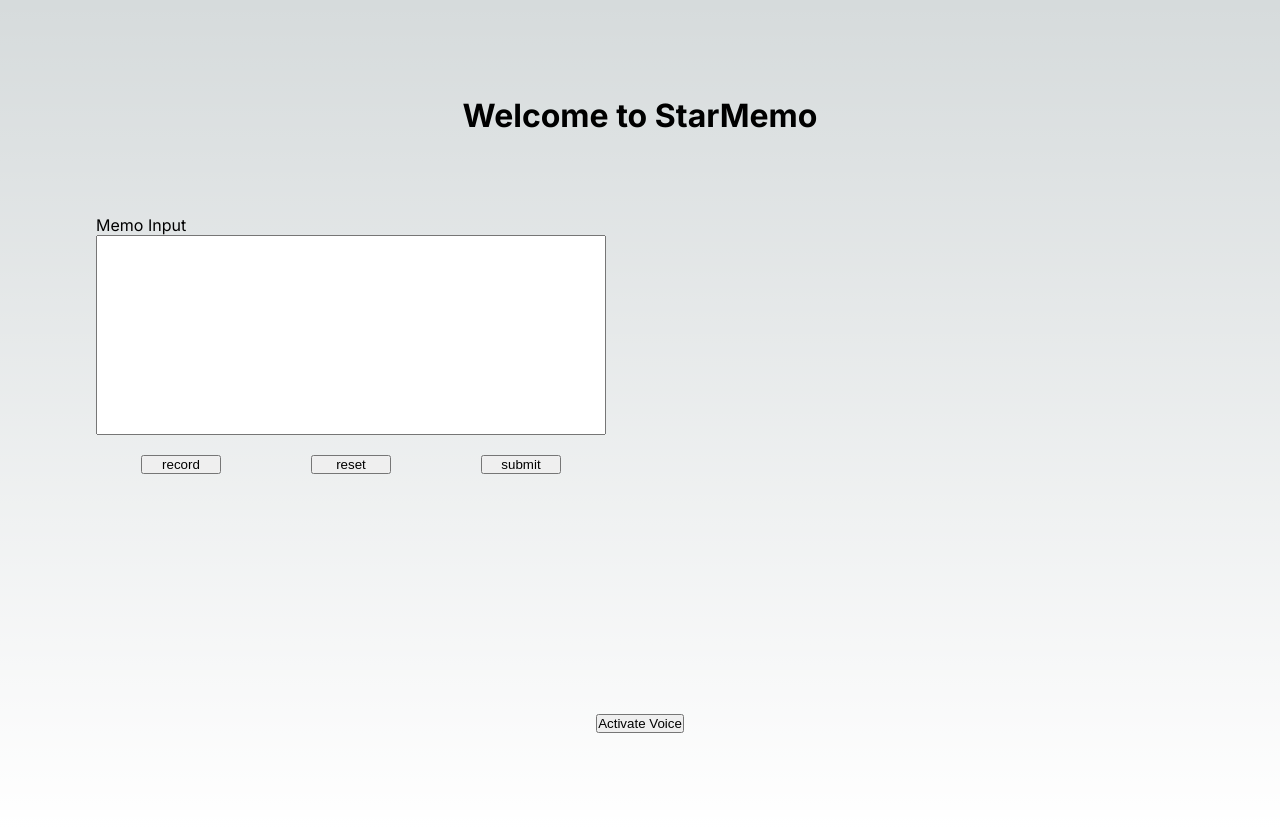
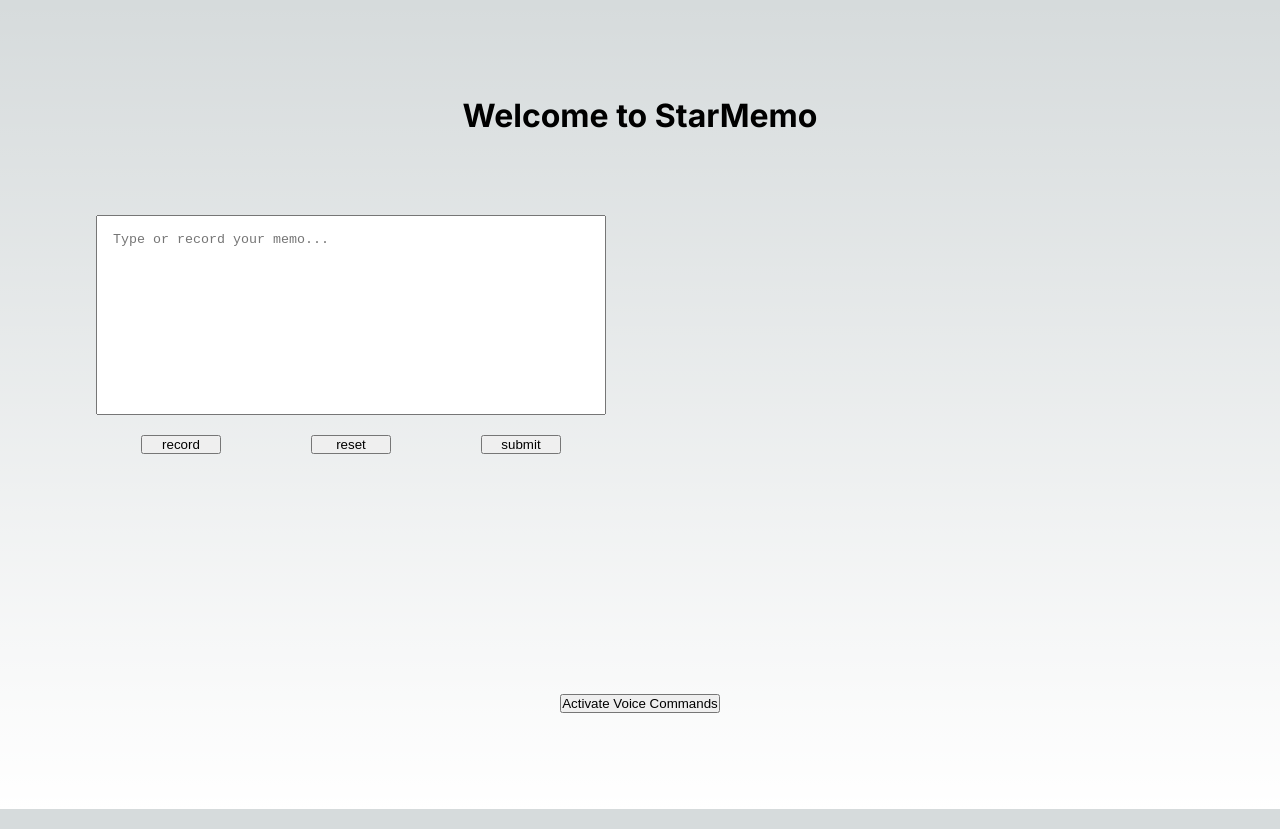
Before and after one commit to ndubs18/StarMemo, a Next.js app: page / in a window 1280 px wide. Built offline with nearby package versions, Linux system fonts and the light colour scheme.

Commit message:
altered the way we initialize web speech apis to avoid 'window not defined' error

```diff
--- a/src/app/components/MemoItem.tsx
+++ b/src/app/components/MemoItem.tsx
@@ -13,7 +13,8 @@ export let MemoItem = ({memoItem, memos, setMemos} : {memoItem : Memo, memos: Me
 
     return (
         <li className={styles.memoItem}>
-            <p>#{memoItem.id + 1}{' ' + memoItem.createdDate}{' '+memoItem.memo}</p>
+            <p>#{memoItem.id + 1}{' ' + memoItem.createdDate}</p>
+            <button>Play</button>
             <button onClick={removeMemo}>X</button>
         </li>
     )
--- a/src/app/home.ts
+++ b/src/app/home.ts
@@ -1,4 +1,18 @@
-function formatDate(date : Date) {
+import { Memo } from "./types/home"
+
+let setSpeechEventListeners = (recognition : any, setMemoInputText : (memos : string) => void) => {
+    recognition.addEventListener("audiostart", (event : Event)=>{
+        console.log("Listening...")
+      })
+      recognition.addEventListener("audioend", (event : Event)=>{
+        console.log("Not listening")
+      })
+      recognition.addEventListener("result", (event : any) => {
+        const words = event.results[0][0].transcript;
+        setMemoInputText(words);
+})}
+
+let formatDate = (date : Date) => {
     let newDate = '';
     let month = date.getMonth() + 1;
     let day = date.getDate();
@@ -33,4 +47,6 @@ function formatDate(date : Date) {
 
   }
 
-  export {formatDate}
+
+
+  export {formatDate, setSpeechEventListeners}
--- a/src/app/page.tsx
+++ b/src/app/page.tsx
@@ -4,7 +4,7 @@ import { useState, useEffect } from 'react';
 import { MemoItem } from './components/MemoItem'
 
 //functions
-import { formatDate } from './home';
+import { formatDate, setSpeechEventListeners } from './home';
 
 import Image from "next/image";
 import styles from "./page.module.css";
@@ -24,41 +24,42 @@ declare global {
   }
 }
 
-const SpeechRecognition = window.SpeechRecognition || window.webkitSpeechRecognition;
-const recognition = new SpeechRecognition();
 // const SpeechGrammarList = window.SpeechGrammarList || window.webkitSpeechGrammarList;
 // const SpeechRecognitionEvent = window.SpeechRecognitionEvent || window.webkitSpeechRecognitionEvent;
 
 
 export default function Home() {
 
+  //TODO: I don't really like these being variables (not constants), is there a better way to initialize these?
+  //! When defining these globally we get the error "window" not defined and this was a temp workaround
+  let SpeechRecognition = null;
+  let recognition: any = null;
+  let SpeechGrammarList  = null;
+  let SpeechRecognitionEvent  = null;
+
   let [memos, setMemos] = useState<Memo[]>([]);
   let [memoInputText, setMemoInputText] = useState('');
 
-  function getInput(formData : any) {
+  function addMemo(formData : any) {
     let id = memos.length;
-    const input = formData.get('input');
+    const input = formData.get('memoInput');
 
     let newMemo : Memo = {
       id: id,
       memo: input,
       createdDate: formatDate(new Date())
     }
-    setMemos([...memos, newMemo])
+    setMemoInputText('');
+    setMemos((memos) => {
+      return [...memos, newMemo]})
   }
 
   useEffect(() => {
-    recognition.addEventListener("audiostart", (event : Event)=>{
-      console.log("Listening...")
-    })
-    recognition.addEventListener("audioend", (event : Event)=>{
-      console.log("Not listening")
-    })
-    recognition.addEventListener("result", (event : any) => {
-      const words = event.results[0][0].transcript;
-      let textElement = document.getElementsByName('input')[0];
-      setMemoInputText(words);
-    })
+    SpeechRecognition = window?.SpeechRecognition || window?.webkitSpeechRecognition;
+    recognition = new SpeechRecognition();
+
+    setSpeechEventListeners(recognition, setMemoInputText)
+
   }, [])
 
   return (
@@ -69,12 +70,14 @@ export default function Home() {
 
       <section>
         <div id={styles.memoForm}>
-          <form action={getInput}>
-            <label> Memo Input
-            <textarea id={styles.memoText} name="input" value={memoInputText} onChange={e => setMemoInputText(e.target.value)} required></textarea>
-            </label>
+          <form action={addMemo}>
+            <textarea id={styles.memoText} name="memoInput" value={memoInputText} onChange={e => setMemoInputText(e.target.value)} placeholder = "Type or record your memo..." required></textarea>
             <div id={styles.formBtns}>
-              <input type="button" id="recordBtn" value='record' onClick={()=> {
+              <input type="button" id="recordBtn" value='record' onClick={(e)=> {
+                //! This tells us the record button was hit
+                console.log(e.target);
+                //! This will trigger the audiostart event (handler in ./home.ts) maybe
+                //! we can add some logic to the result to determine whether it's a commant or just input text?
                 recognition.start();
               }}></input>
               <input type="reset" value="reset" onClick={() => {setMemoInputText('')}}></input>
@@ -86,7 +89,9 @@ export default function Home() {
           {memos?.map( memo => <MemoItem key={memo.id} memoItem={memo} memos={memos} setMemos={setMemos}></MemoItem>)}
         </ul>
       </section>
-      <button style={{marginTop: "15rem"}}>Activate Voice</button>
+      <button style={{marginTop: "15rem"}} onClick={(e) => {
+        console.log(e.target);
+      }}>Activate Voice Commands</button>
       <footer></footer>
     </main>
   );
```
